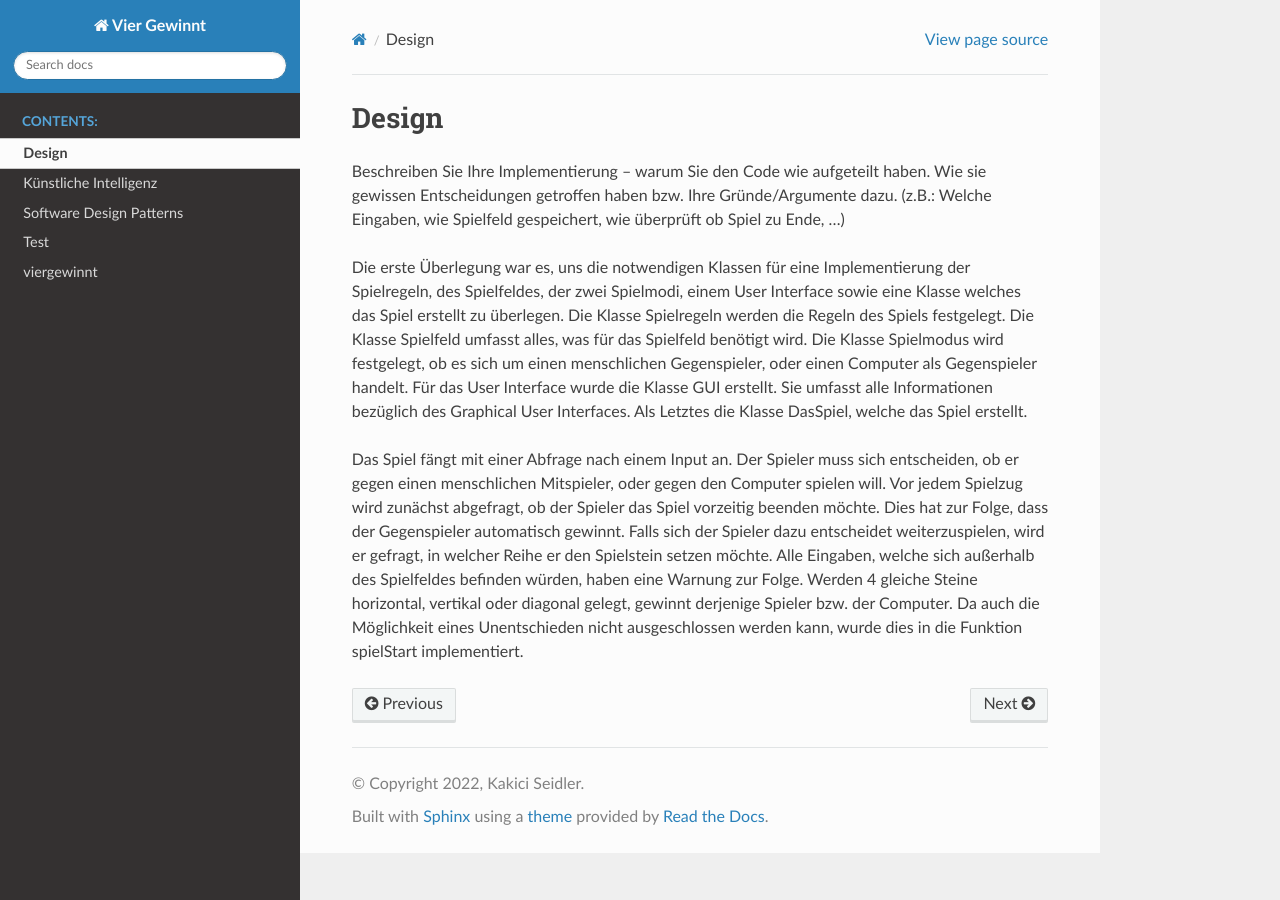
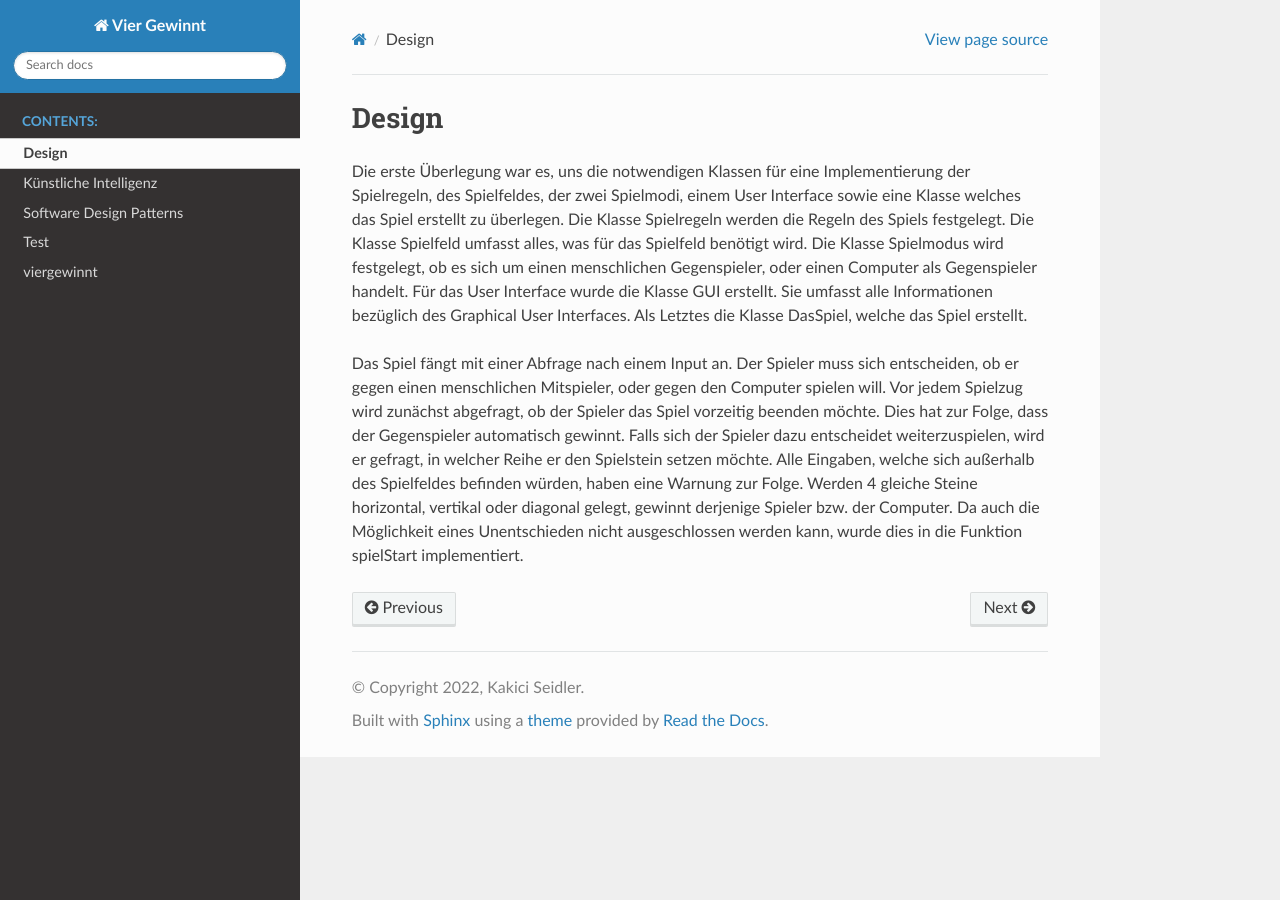
Before and after one commit to stefanseidler182/4gewinnt_seidler_kakici, a Sphinx documentation site: the page built from docs/source/design.md, in a window 1280 px wide. Built offline with Sphinx 7.4.7 and the Read the Docs theme 2.0.0, drawn with Linux system fonts in a browser that asks for light colours.

Commit message:
Sphinx Doku ergänzt

```diff
--- a/docs/source/design.md
+++ b/docs/source/design.md
@@ -1,7 +1,4 @@
 # Design
-Beschreiben Sie Ihre Implementierung – warum Sie den Code wie aufgeteilt haben. Wie
-sie gewissen Entscheidungen getroffen haben bzw. Ihre Gründe/Argumente dazu. (z.B.: Welche
-Eingaben, wie Spielfeld gespeichert, wie überprüft ob Spiel zu Ende, ...)
 
 Die erste Überlegung war es, uns die notwendigen Klassen für eine Implementierung
 der Spielregeln, des Spielfeldes, der zwei Spielmodi, einem User Interface sowie
```
Also changed, not shown: docs/source/test.md (+1 -0 lines).
